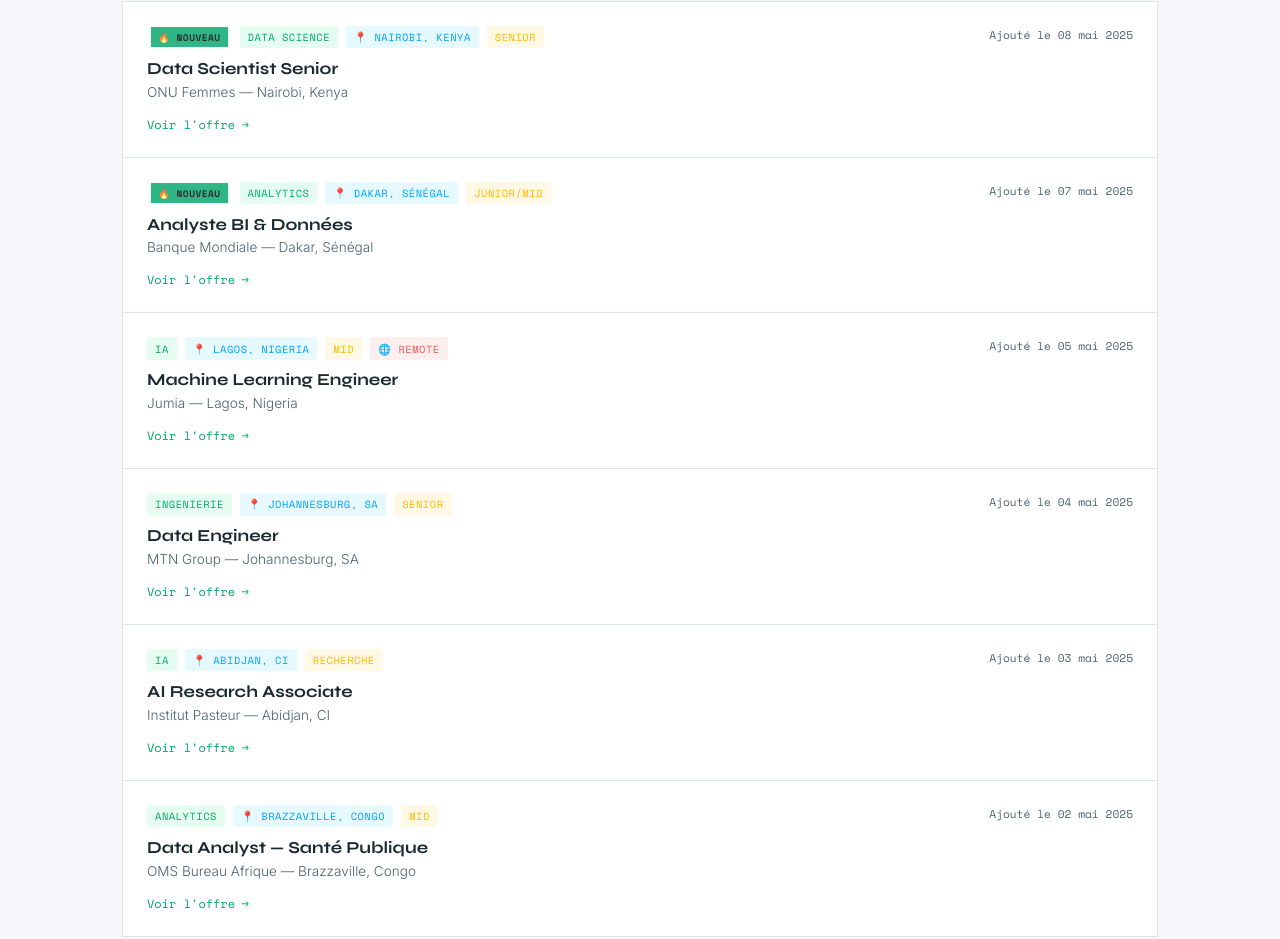
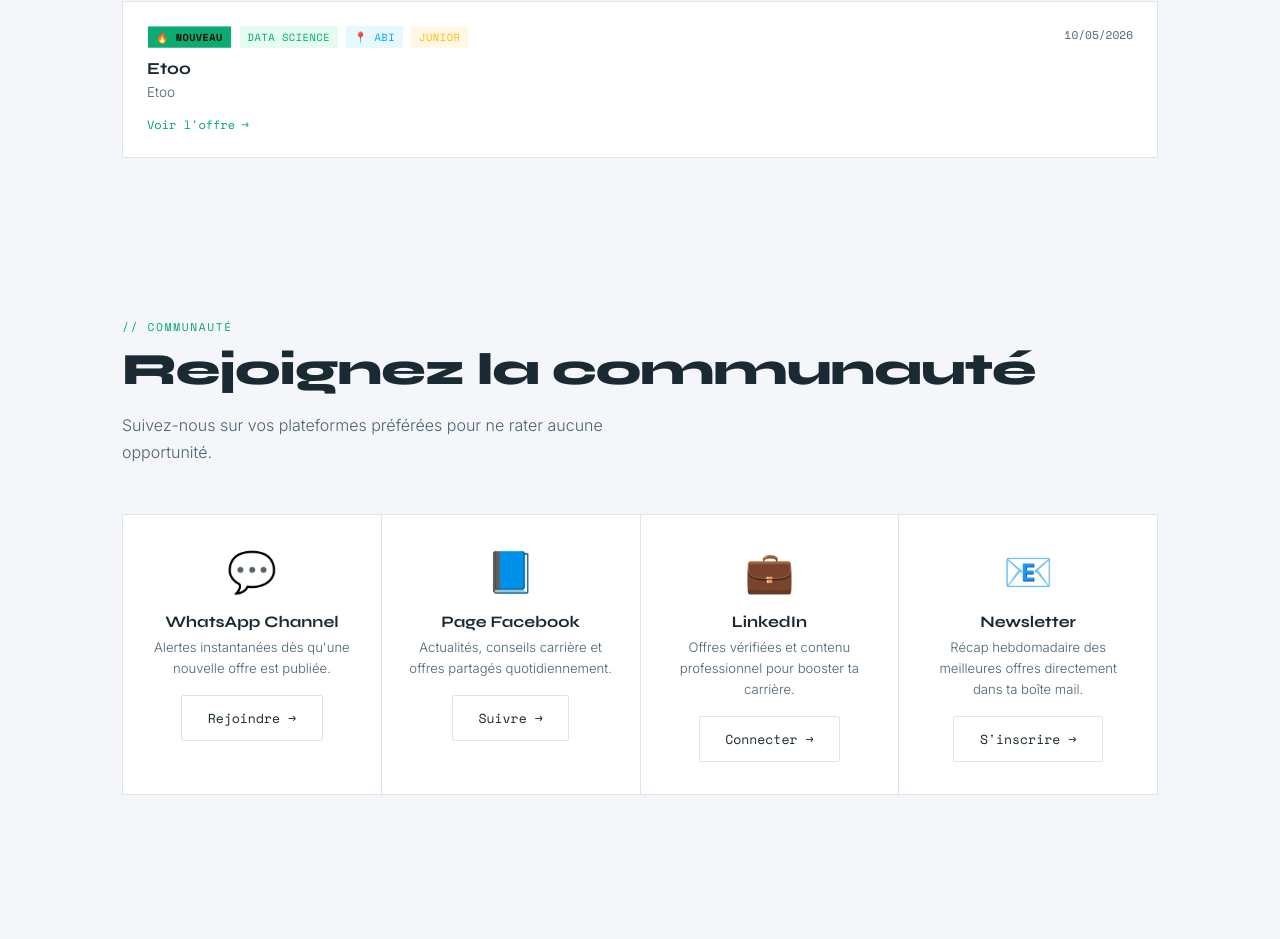
Before and after one commit to datajobsafrica/datajobsafrica.github.io, a plain HTML site: page index_12.html in a window 1280 px wide. Shown: the part 1344-2283 px from the top of the page. Drawn offline with nearby package versions, Linux system fonts and the light colour scheme.

Commit message:
index.html

```diff
--- a/index_12.html
+++ b/index_12.html
@@ -694,80 +694,94 @@
   // 📋 DONNÉES DES OFFRES
   // Pour ajouter une offre, copie un objet et modifie les champs
   // ==============================
-  const JOBS = [
-    {
-      id: 1,
-      title: "Data Scientist Senior",
-      company: "ONU Femmes — Nairobi, Kenya",
-      type: "data-science",
-      location: "Nairobi, Kenya",
-      level: "Senior",
-      remote: false,
-      isNew: true,
-      date: "Ajouté le 08 mai 2025",
-      link: "#"
-    },
-    {
-      id: 2,
-      title: "Analyste BI & Données",
-      company: "Banque Mondiale — Dakar, Sénégal",
-      type: "analytics",
-      location: "Dakar, Sénégal",
-      level: "Junior/Mid",
-      remote: false,
-      isNew: true,
-      date: "Ajouté le 07 mai 2025",
-      link: "#"
-    },
-    {
-      id: 3,
-      title: "Machine Learning Engineer",
-      company: "Jumia — Lagos, Nigeria",
-      type: "ia",
-      location: "Lagos, Nigeria",
-      level: "Mid",
-      remote: true,
-      isNew: false,
-      date: "Ajouté le 05 mai 2025",
-      link: "#"
-    },
-    {
-      id: 4,
-      title: "Data Engineer",
-      company: "MTN Group — Johannesburg, SA",
-      type: "ingenierie",
-      location: "Johannesburg, SA",
-      level: "Senior",
-      remote: false,
-      isNew: false,
-      date: "Ajouté le 04 mai 2025",
-      link: "#"
-    },
-    {
-      id: 5,
-      title: "AI Research Associate",
-      company: "Institut Pasteur — Abidjan, CI",
-      type: "ia",
-      location: "Abidjan, CI",
-      level: "Recherche",
-      remote: false,
-      isNew: false,
-      date: "Ajouté le 03 mai 2025",
-      link: "#"
-    },
-    {
-      id: 6,
-      title: "Data Analyst — Santé Publique",
-      company: "OMS Bureau Afrique — Brazzaville, Congo",
-      type: "analytics",
-      location: "Brazzaville, Congo",
-      level: "Mid",
-      remote: false,
-      isNew: false,
-      date: "Ajouté le 02 mai 2025",
-      link: "#"
-    }
-  ];
+  // const JOBS = [
+  //   {
+  //     id: 1,
+  //     title: "Data Scientist Senior",
+  //     company: "ONU Femmes — Nairobi, Kenya",
+  //     type: "data-science",
+  //     location: "Nairobi, Kenya",
+  //     level: "Senior",
+  //     remote: false,
+  //     isNew: true,
+  //     date: "Ajouté le 08 mai 2025",
+  //     link: "#"
+  //   },
+  //   {
+  //     id: 2,
+  //     title: "Analyste BI & Données",
+  //     company: "Banque Mondiale — Dakar, Sénégal",
+  //     type: "analytics",
+  //     location: "Dakar, Sénégal",
+  //     level: "Junior/Mid",
+  //     remote: false,
+  //     isNew: true,
+  //     date: "Ajouté le 07 mai 2025",
+  //     link: "#"
+  //   },
+  //   {
+  //     id: 3,
+  //     title: "Machine Learning Engineer",
+  //     company: "Jumia — Lagos, Nigeria",
+  //     type: "ia",
+  //     location: "Lagos, Nigeria",
+  //     level: "Mid",
+  //     remote: true,
+  //     isNew: false,
+  //     date: "Ajouté le 05 mai 2025",
+  //     link: "#"
+  //   },
+  //   {
+  //     id: 4,
+  //     title: "Data Engineer",
+  //     company: "MTN Group — Johannesburg, SA",
+  //     type: "ingenierie",
+  //     location: "Johannesburg, SA",
+  //     level: "Senior",
+  //     remote: false,
+  //     isNew: false,
+  //     date: "Ajouté le 04 mai 2025",
+  //     link: "#"
+  //   },
+  //   {
+  //     id: 5,
+  //     title: "AI Research Associate",
+  //     company: "Institut Pasteur — Abidjan, CI",
+  //     type: "ia",
+  //     location: "Abidjan, CI",
+  //     level: "Recherche",
+  //     remote: false,
+  //     isNew: false,
+  //     date: "Ajouté le 03 mai 2025",
+  //     link: "#"
+  //   },
+  //   {
+  //     id: 6,
+  //     title: "Data Analyst — Santé Publique",
+  //     company: "OMS Bureau Afrique — Brazzaville, Congo",
+  //     type: "analytics",
+  //     location: "Brazzaville, Congo",
+  //     level: "Mid",
+  //     remote: false,
+  //     isNew: false,
+  //     date: "Ajouté le 02 mai 2025",
+  //     link: "#"
+  //   }
+  // ];
+
+  let JOBS = [];
+
+fetch('offres.json')
+  .then(response => response.json())
+  .then(data => {
+    JOBS = data;
+    renderJobs(JOBS);
+    document.getElementById('countJobs').textContent = JOBS.length;
+  })
+  .catch(error => {
+    console.error('Erreur chargement offres:', error);
+    document.getElementById('jobsGrid').innerHTML = '<div style="padding:2rem;text-align:center;">⚠️ Aucune offre disponible pour le moment.</div>';
+  });
 
   let currentFilter = 'all';
 
```
